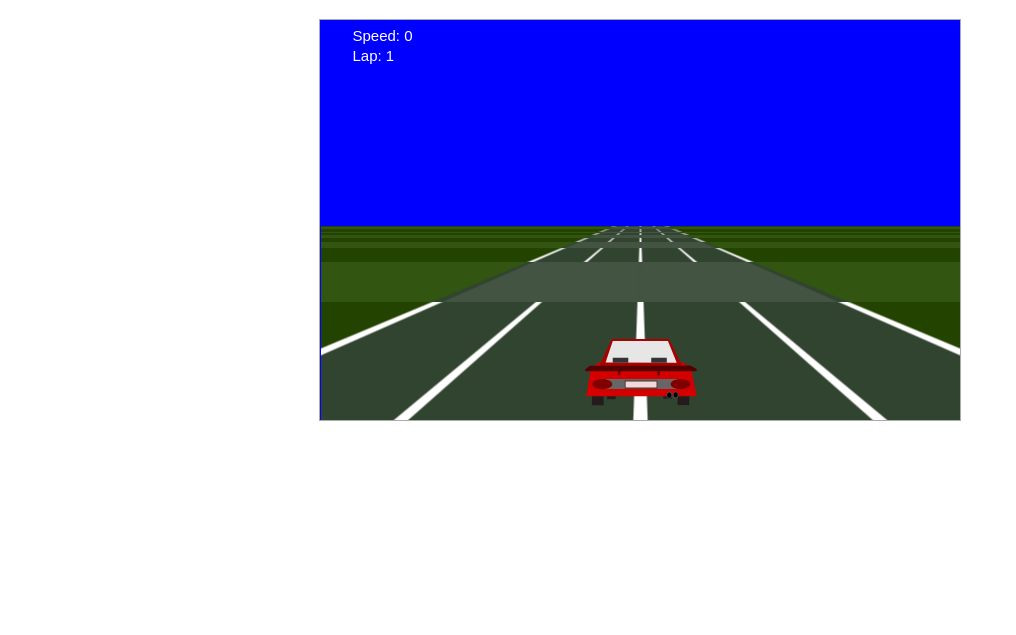
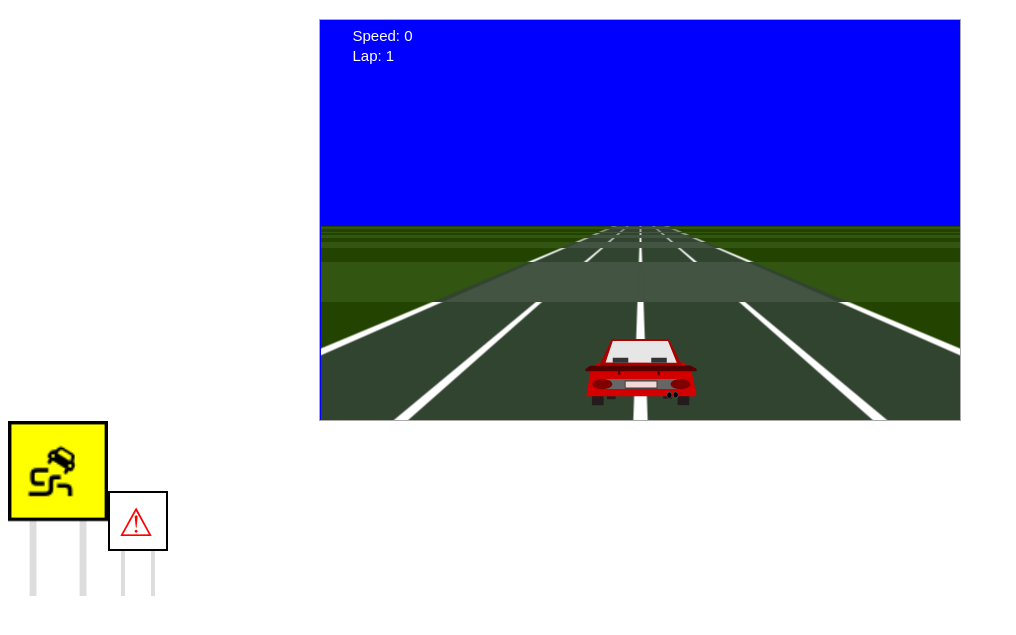
Before and after one commit to halfnelson/js13k2015, a plain HTML site: page index.html in a window 1280 px wide. Shown: the part 61-696 px from the top of the page, without its empty margins (0-1016 px from the left). Drawn offline with Linux system fonts and the light colour scheme.

Commit message:
added some sign drawing

```diff
--- a/reversed.js
+++ b/reversed.js
@@ -55,6 +55,36 @@ function game() {
         drawline(c, lineColor, -0.25, lineWidth);
         return cv;
     }
+
+    function createSign(w, h, gh, color, borderColor, contentCallback ) {
+        var tmpc = n$("canvas");
+        tmpc.width = w;
+        tmpc.height = h+gh;
+        var ctx = tmpc.getContext("2d");
+        //poles
+        ctx.fillStyle = "#DDD";
+        ctx.fillRect(w/4-2,0,4,h+gh);
+        ctx.fillRect(3*w/4-2,0,4,h+gh);
+        //sign
+        ctx.fillStyle = borderColor;
+        ctx.fillRect(0,0,w,h);
+        ctx.fillStyle = color;
+        ctx.fillRect(2,2,w-4,h-4);
+
+        if (contentCallback) contentCallback(ctx);
+        return tmpc;
+    }
+
+    function createUnicodeSign(w, h, gh, color, borderColor, chr, chrColor) {
+        return createSign(w,h,gh,color,borderColor, function(ctx) {
+            var fs = h * 0.65;
+            ctx.font = fs+"px Arial";
+            ctx.fillStyle = chrColor;
+            ctx.fillText(chr, w/2- fs/2,h/2+fs/2 - fs/8)
+        })
+    }
+
+
 
     function flipImage(image) {
         var tmpc = n$("canvas");
@@ -176,8 +206,8 @@ function game() {
             c.drawImage(imgd, tw / 2 - w / 2 + x, (h - ys), w, 1, 0, (h - ys), w, 1);
             lastdx = x - lastx;
             lastx =x;
+        }
 
-        }
         if (false) {
             c.beginPath();
             c.moveTo(0,0);
@@ -345,6 +375,8 @@ function game() {
     var road1 = drawRoadTexture("#224400", "#314430", "white", "white");
     var road2 = drawRoadTexture("#325611", "#435443", "#314430", "#435443");
 
+    var signSlip = createUnicodeSign(60,60,45,"yellow","black", "\u26D0","black");
+    var signWarn = createUnicodeSign(60,60,45,"white", "black", "\u26A0", "red" );
 
     /* setup our car */
     var carturnspeed = 10;
@@ -363,6 +395,10 @@ function game() {
     var currentMap = basicmap;
     var lap = 1;
 
+
+    document.getElementsByTagName("body")[0].appendChild(signSlip);
+    document.getElementsByTagName("body")[0].appendChild(signWarn);
+    signSlip.style="width: 100px; height: auto";
 
     requestAnimationFrame(render);
 
--- a/style.css
+++ b/style.css
@@ -11,7 +11,7 @@ h1 {
 img {
     display:none;
 }
-canvas {
+.gs canvas {
     width: 100%;
     height: 100%;
 }
```
